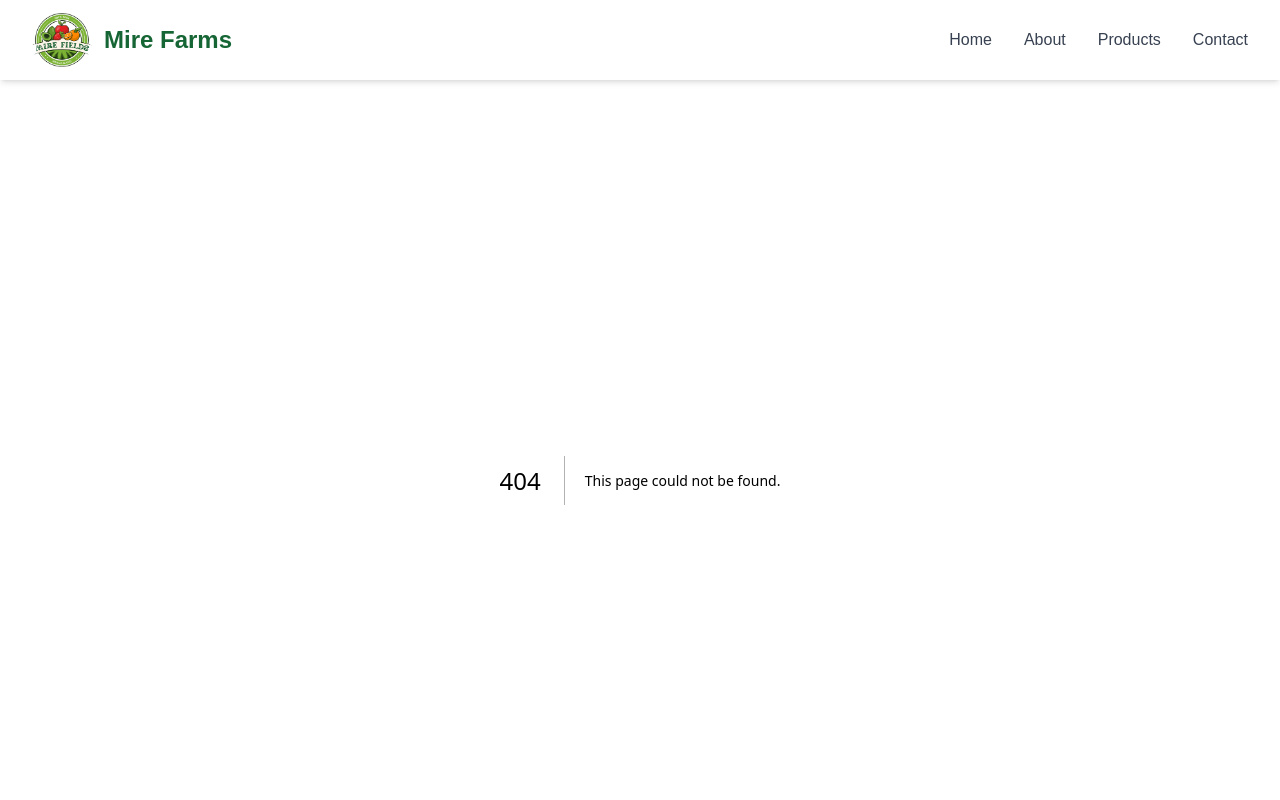
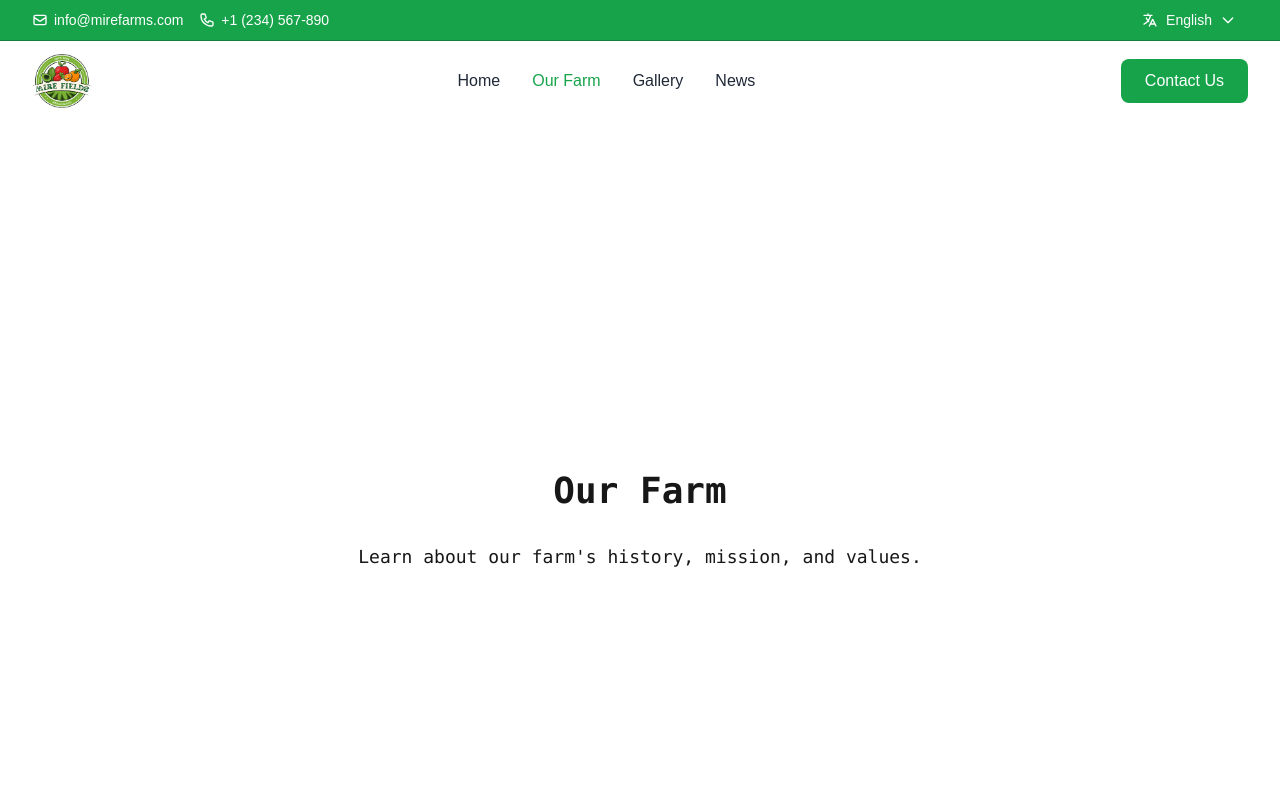
Before and after one commit to Murabac/Mire-Farm-Website, a Next.js app: page /our-farm in a window 1280 px wide. Before the commit this address had no page. Shown: the top 800 px of the page. Built offline with nearby package versions, Linux system fonts and the light colour scheme.

Commit message:
Completed the header

```diff
--- /dev/null
+++ b/src/app/gallery/page.tsx
@@ -0,0 +1,14 @@
+export default function Gallery() {
+  return (
+    <main className="flex min-h-screen flex-col items-center justify-center p-24">
+      <div className="z-10 max-w-5xl w-full items-center justify-between font-mono text-sm">
+        <h1 className="text-4xl font-bold text-center mb-8">
+          Gallery
+        </h1>
+        <p className="text-center text-lg">
+          View photos of our farm and produce.
+        </p>
+      </div>
+    </main>
+  );
+}
--- a/src/app/layout.tsx
+++ b/src/app/layout.tsx
@@ -1,5 +1,6 @@
 import type { Metadata } from "next";
 import "./globals.css";
+import TopBar from "@/components/TopBar";
 import Header from "@/components/Header";
 import Footer from "@/components/Footer";
 
@@ -16,6 +17,7 @@ export default function RootLayout({
   return (
     <html lang="en">
       <body className="flex flex-col min-h-screen">
+        <TopBar />
         <Header />
         <main className="flex-grow">{children}</main>
         <Footer />
--- /dev/null
+++ b/src/app/news/page.tsx
@@ -0,0 +1,14 @@
+export default function News() {
+  return (
+    <main className="flex min-h-screen flex-col items-center justify-center p-24">
+      <div className="z-10 max-w-5xl w-full items-center justify-between font-mono text-sm">
+        <h1 className="text-4xl font-bold text-center mb-8">
+          News
+        </h1>
+        <p className="text-center text-lg">
+          Stay updated with the latest news from Mire Farms.
+        </p>
+      </div>
+    </main>
+  );
+}
--- /dev/null
+++ b/src/app/our-farm/page.tsx
@@ -0,0 +1,14 @@
+export default function OurFarm() {
+  return (
+    <main className="flex min-h-screen flex-col items-center justify-center p-24">
+      <div className="z-10 max-w-5xl w-full items-center justify-between font-mono text-sm">
+        <h1 className="text-4xl font-bold text-center mb-8">
+          Our Farm
+        </h1>
+        <p className="text-center text-lg">
+          Learn about our farm's history, mission, and values.
+        </p>
+      </div>
+    </main>
+  );
+}
--- a/src/components/Header.tsx
+++ b/src/components/Header.tsx
@@ -2,17 +2,33 @@
 
 import Link from 'next/link';
 import Image from 'next/image';
+import { usePathname } from 'next/navigation';
 import { useState } from 'react';
 
 export default function Header() {
   const [isMenuOpen, setIsMenuOpen] = useState(false);
+  const pathname = usePathname();
+
+  const navLinks = [
+    { href: '/', label: 'Home' },
+    { href: '/our-farm', label: 'Our Farm' },
+    { href: '/gallery', label: 'Gallery' },
+    { href: '/news', label: 'News' },
+  ];
+
+  const isActive = (href: string) => {
+    if (href === '/') {
+      return pathname === '/';
+    }
+    return pathname?.startsWith(href);
+  };
 
   return (
-    <header className="w-full bg-white shadow-md sticky top-0 z-50">
+    <header className="w-full bg-white">
       <nav className="container mx-auto px-4 sm:px-6 lg:px-8">
         <div className="flex justify-between items-center h-20">
           {/* Logo */}
-          <Link href="/" className="flex items-center space-x-3">
+          <Link href="/" className="flex items-center">
             <Image
               src="/images/logo.png"
               alt="Mire Farms Logo"
@@ -21,50 +37,37 @@ export default function Header() {
               className="object-contain"
               priority
             />
-            <span className="text-2xl font-bold text-green-800 hidden sm:block">
-              Mire Farms
-            </span>
           </Link>
 
           {/* Desktop Navigation */}
           <ul className="hidden md:flex gap-8 items-center">
-            <li>
+            {navLinks.map((link) => (
+              <li key={link.href}>
                 <Link
-                href="/"
-                className="text-gray-700 hover:text-green-600 font-medium transition-colors duration-200"
+                  href={link.href}
+                  className={`font-medium transition-colors duration-200 ${
+                    isActive(link.href)
+                      ? 'text-green-600'
+                      : 'text-gray-800 hover:text-green-600'
+                  }`}
                 >
-                Home
+                  {link.label}
                 </Link>
               </li>
-            <li>
-              <Link
-                href="/about"
-                className="text-gray-700 hover:text-green-600 font-medium transition-colors duration-200"
-              >
-                About
-              </Link>
-            </li>
-            <li>
-              <Link
-                href="/products"
-                className="text-gray-700 hover:text-green-600 font-medium transition-colors duration-200"
-              >
-                Products
-              </Link>
-            </li>
-            <li>
+            ))}
+          </ul>
+
+          {/* Contact Us Button */}
           <Link
             href="/contact"
-                className="text-gray-700 hover:text-green-600 font-medium transition-colors duration-200"
+            className="hidden md:block bg-green-600 text-white px-6 py-2.5 rounded-lg font-medium hover:bg-green-700 transition-colors duration-200"
           >
-                Contact
+            Contact Us
           </Link>
-            </li>
-          </ul>
 
           {/* Mobile Menu Button */}
           <button
-            className="md:hidden p-2 rounded-md text-gray-700 hover:text-green-600 hover:bg-gray-100 transition-colors"
+            className="md:hidden p-2 rounded-md text-gray-800 hover:text-green-600 hover:bg-gray-100 transition-colors"
             onClick={() => setIsMenuOpen(!isMenuOpen)}
             aria-label="Toggle menu"
           >
@@ -90,40 +93,28 @@ export default function Header() {
         {isMenuOpen && (
           <div className="md:hidden pb-4">
             <ul className="flex flex-col gap-4">
-              <li>
+              {navLinks.map((link) => (
+                <li key={link.href}>
                   <Link
-                  href="/"
-                  className="block text-gray-700 hover:text-green-600 font-medium transition-colors duration-200 py-2"
+                    href={link.href}
+                    className={`block font-medium transition-colors duration-200 py-2 ${
+                      isActive(link.href)
+                        ? 'text-green-600'
+                        : 'text-gray-800 hover:text-green-600'
+                    }`}
                     onClick={() => setIsMenuOpen(false)}
                   >
-                  Home
+                    {link.label}
                   </Link>
                 </li>
-              <li>
-                <Link
-                  href="/about"
-                  className="block text-gray-700 hover:text-green-600 font-medium transition-colors duration-200 py-2"
-                  onClick={() => setIsMenuOpen(false)}
-                >
-                  About
-                </Link>
-              </li>
-              <li>
-                <Link
-                  href="/products"
-                  className="block text-gray-700 hover:text-green-600 font-medium transition-colors duration-200 py-2"
-                  onClick={() => setIsMenuOpen(false)}
-                >
-                  Products
-                </Link>
-              </li>
+              ))}
               <li>
                 <Link
                   href="/contact"
-                  className="block text-gray-700 hover:text-green-600 font-medium transition-colors duration-200 py-2"
+                  className="block bg-green-600 text-white px-6 py-2.5 rounded-lg font-medium hover:bg-green-700 transition-colors duration-200 text-center mt-2"
                   onClick={() => setIsMenuOpen(false)}
                 >
-                  Contact
+                  Contact Us
                 </Link>
               </li>
             </ul>
--- /dev/null
+++ b/src/components/TopBar.tsx
@@ -0,0 +1,117 @@
+'use client';
+
+import { useState } from 'react';
+
+export default function TopBar() {
+  const [isLangOpen, setIsLangOpen] = useState(false);
+  const [selectedLang, setSelectedLang] = useState('English');
+
+  const languages = [
+    { code: 'en', name: 'English' },
+    { code: 'so', name: 'Somali' },
+    { code: 'ar', name: 'Arabic' },
+  ];
+
+  return (
+    <div className="w-full bg-green-600 border-b border-green-700">
+      <div className="container mx-auto px-4 sm:px-6 lg:px-8">
+        <div className="flex justify-between items-center h-10 text-sm">
+          {/* Contact Information */}
+          <div className="flex items-center gap-4">
+            <a
+              href="mailto:info@mirefarms.com"
+              className="text-white hover:text-green-100 transition-colors duration-200 flex items-center gap-1.5"
+            >
+              <svg
+                className="w-4 h-4"
+                fill="none"
+                strokeLinecap="round"
+                strokeLinejoin="round"
+                strokeWidth="2"
+                viewBox="0 0 24 24"
+                stroke="currentColor"
+              >
+                <path d="M3 8l7.89 5.26a2 2 0 002.22 0L21 8M5 19h14a2 2 0 002-2V7a2 2 0 00-2-2H5a2 2 0 00-2 2v10a2 2 0 002 2z" />
+              </svg>
+              <span className="hidden sm:inline">info@mirefarms.com</span>
+            </a>
+            <a
+              href="tel:+1234567890"
+              className="text-white hover:text-green-100 transition-colors duration-200 flex items-center gap-1.5"
+            >
+              <svg
+                className="w-4 h-4"
+                fill="none"
+                strokeLinecap="round"
+                strokeLinejoin="round"
+                strokeWidth="2"
+                viewBox="0 0 24 24"
+                stroke="currentColor"
+              >
+                <path d="M3 5a2 2 0 012-2h3.28a1 1 0 01.948.684l1.498 4.493a1 1 0 01-.502 1.21l-2.257 1.13a11.042 11.042 0 005.516 5.516l1.13-2.257a1 1 0 011.21-.502l4.493 1.498a1 1 0 01.684.949V19a2 2 0 01-2 2h-1C9.716 21 3 14.284 3 6V5z" />
+              </svg>
+              <span className="hidden sm:inline">+1 (234) 567-890</span>
+            </a>
+          </div>
+
+          {/* Language Selector */}
+          <div className="relative">
+            <button
+              onClick={() => setIsLangOpen(!isLangOpen)}
+              className="flex items-center gap-2 text-white hover:text-green-100 transition-colors duration-200 px-3 py-1.5 rounded-md hover:bg-green-700"
+              aria-label="Select language"
+            >
+              <svg
+                className="w-4 h-4"
+                fill="none"
+                strokeLinecap="round"
+                strokeLinejoin="round"
+                strokeWidth="2"
+                viewBox="0 0 24 24"
+                stroke="currentColor"
+              >
+                <path d="M3 5h12M9 3v2m1.048 9.5A18.022 18.022 0 016.412 9m6.088 9h7M11 21l5-10 5 10M12.751 5C11.783 10.77 8.07 15.61 3 18.129" />
+              </svg>
+              <span className="text-sm font-medium text-white">{selectedLang}</span>
+              <svg
+                className={`w-4 h-4 transition-transform duration-200 ${
+                  isLangOpen ? 'rotate-180' : ''
+                }`}
+                fill="none"
+                strokeLinecap="round"
+                strokeLinejoin="round"
+                strokeWidth="2"
+                viewBox="0 0 24 24"
+                stroke="currentColor"
+              >
+                <path d="M19 9l-7 7-7-7" />
+              </svg>
+            </button>
+
+            {/* Language Dropdown */}
+            {isLangOpen && (
+              <div className="absolute right-0 mt-2 w-40 bg-white rounded-lg shadow-lg border border-gray-200 py-1 z-50">
+                {languages.map((lang) => (
+                  <button
+                    key={lang.code}
+                    onClick={() => {
+                      setSelectedLang(lang.name);
+                      setIsLangOpen(false);
+                    }}
+                    className={`w-full text-left px-4 py-2 text-sm hover:bg-gray-100 transition-colors duration-200 ${
+                      selectedLang === lang.name
+                        ? 'text-green-600 font-medium bg-green-50'
+                        : 'text-gray-700'
+                    }`}
+                  >
+                    {lang.name}
+                  </button>
+                ))}
+              </div>
+            )}
+          </div>
+        </div>
+      </div>
+    </div>
+  );
+}
```
Lines whose indentation alone changed are shown as unchanged.
